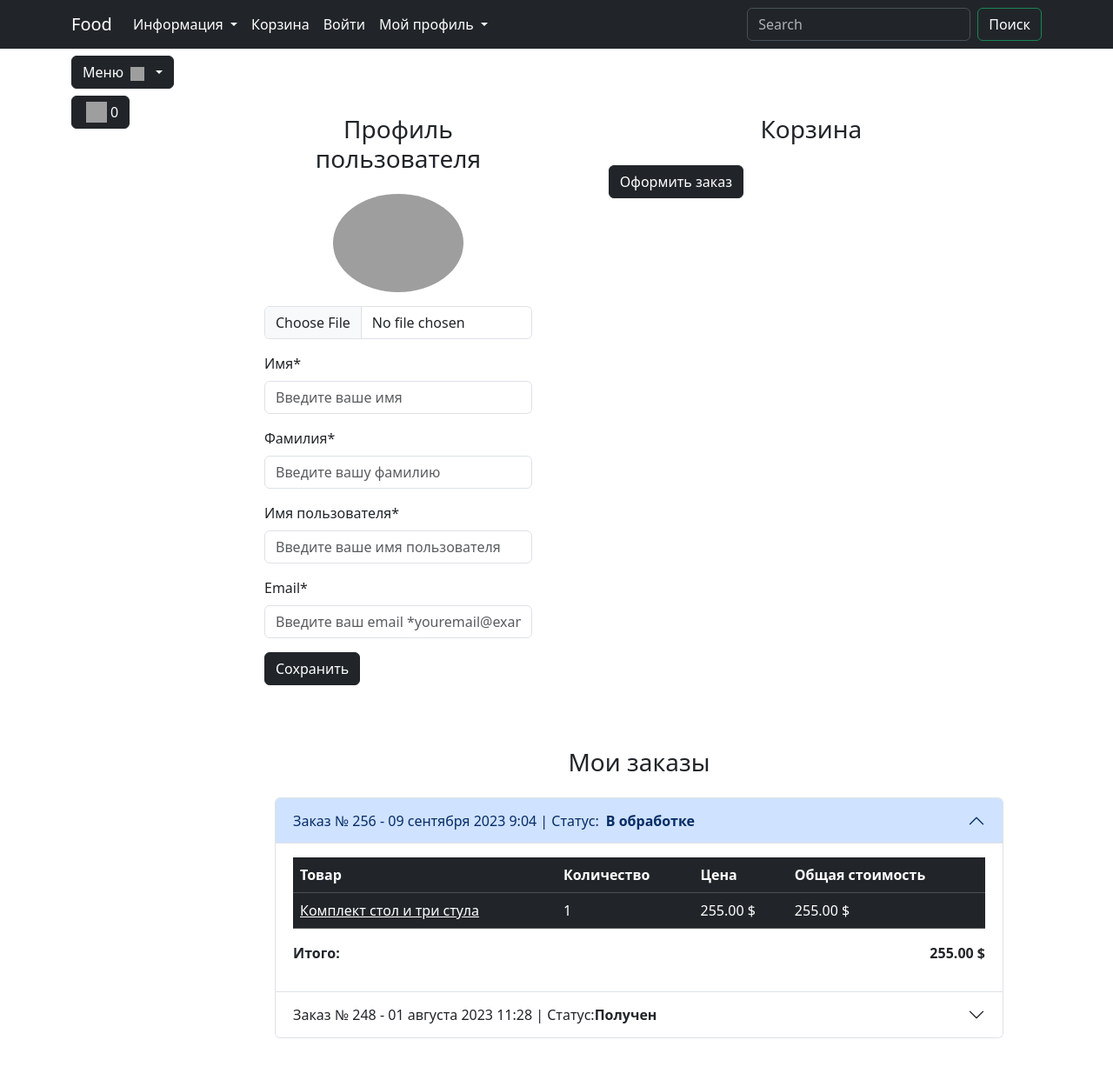
After one commit to YevhenB0512/food_site, a Django app: template users/templates/users/profile.html in a window 1280 px wide. The commit adds this page. Shown: the whole page at 87% size. Run offline with Django 4.2, Linux system fonts and the light colour scheme; the template is opened without the code that fills it, so the values that code supplies are empty; parts of the project's set-up code (start-up, migrations or seed data) failed here and were passed over; some libraries are stand-ins or nearby versions; grey boxes are pictures that could not be loaded.

Commit message:
creating users app and templates logit, registration, profile

```diff
--- a/food/settings.py
+++ b/food/settings.py
@@ -37,11 +37,13 @@ INSTALLED_APPS = [
     'django.contrib.sessions',
     'django.contrib.messages',
     'django.contrib.staticfiles',
+    'django.contrib.postgres',
 
     'debug_toolbar',
 
     'main',
     'goods',
+    'users',
 ]
 
 MIDDLEWARE = [
@@ -61,7 +63,7 @@ ROOT_URLCONF = 'food.urls'
 TEMPLATES = [
     {
         'BACKEND': 'django.template.backends.django.DjangoTemplates',
-        'DIRS': [],
+        'DIRS': [BASE_DIR / 'templates', ],
         'APP_DIRS': True,
         'OPTIONS': {
             'context_processors': [
--- a/food/urls.py
+++ b/food/urls.py
@@ -24,7 +24,8 @@ from django.conf.urls.static import static
 urlpatterns = [
     path('admin/', admin.site.urls),
     path('', include('main.urls', namespace='main')),
-    path('catalog/', include('goods.urls', namespace='goods'))
+    path('catalog/', include('goods.urls', namespace='goods')),
+    path('user/', include('users.urls', namespace='user'))
 ]
 
 if settings.DEBUG == True:
--- a/goods/templates/goods/catalog.html
+++ b/goods/templates/goods/catalog.html
@@ -1,4 +1,4 @@
-{% extends 'main/base.html'%}
+{% extends 'base.html'%}
 {% load static %}
 {% load goods_tag %}
 
--- a/goods/templates/goods/product.html
+++ b/goods/templates/goods/product.html
@@ -1,4 +1,4 @@
-{% extends 'main/base.html'%}
+{% extends 'base.html'%}
 {% load static %}
 
 {% block content %}
--- a/main/templates/main/about.html
+++ b/main/templates/main/about.html
@@ -1,4 +1,4 @@
-{% extends 'main/base.html'%}
+{% extends 'base.html'%}
 
 {% load static %}
 
--- a/main/templates/main/index.html
+++ b/main/templates/main/index.html
@@ -1,4 +1,4 @@
-{% extends 'main/base.html'%}
+{% extends 'base.html'%}
 
 {% load static %}
 
--- a/main/templates/main/base.html
+++ b/templates/base.html
@@ -47,7 +47,7 @@
                             <a class="nav-link  text-white" href="carts/cart.html">Корзина</a>
                         </li>
                         <li class="nav-item">
-                            <a class="nav-link  text-white" href="users/login.html">Войти</a>
+                            <a class="nav-link  text-white" href="{% url 'users:login' %}">Войти</a>
                         </li>
                         <li class="nav-item dropdown ">
                             <a class="nav-link dropdown-toggle text-white" href="#" role="button"
@@ -56,13 +56,13 @@
                             </a>
                             <ul class="dropdown-menu">
                                 <li><a class="dropdown-item  text-white" href="carts/cart.html">Корзина</a></li>
-                                <li><a class="dropdown-item  text-white" href="users/profile.html">Личный кабинет</a>
+                                <li><a class="dropdown-item  text-white" href="{% url 'users:profile' %}">Личный кабинет</a>
                                 </li>
                                 <li><a class="dropdown-item  text-white" href="{% url 'admin:index' %}">Админ панель</a></li>
                                 <li>
                                     <hr class="dropdown-divider">
                                 </li>
-                                <li><a class="dropdown-item  text-white" href="#">Выйти</a></li>
+                                <li><a class="dropdown-item  text-white" href="{% url 'users:logout' %}">Выйти</a></li>
                             </ul>
                         </li>
                     </ul>
--- /dev/null
+++ b/users/templates/users/profile.html
@@ -0,0 +1,145 @@
+{% extends 'base.html' %}
+{% load static %}
+
+{% block content %}
+<div class="row">
+    <div class="container mt-5">
+        <div class="row">
+            <!-- Профиль с данными пользователя -->
+            <div class="col-md-5">
+                <div class=" bg-white p-4 mb-4 mx-2 rounded custom-shadow">
+                    <h3 class="text-center mb-4">Профиль пользователя</h3>
+                    <form>
+                        <div class="row">
+                            <div class="col-md-12 mb-3 text-center">
+                                <img src="{% static 'deps/images/baseavatar.jpg' %}"
+                                     alt="Аватар пользователя" class="img-fluid rounded-circle"
+                                     style="max-width: 150px;">
+                                <input type="file" class="form-control mt-3" id="avatar"
+                                       accept="image/*">
+                            </div>
+                            <div class="col-md-12 mb-3">
+                                <label for="firstName" class="form-label">Имя*</label>
+                                <input type="text" class="form-control" id="firstName"
+                                       placeholder="Введите ваше имя" value="" required>
+                            </div>
+                            <div class="col-md-12 mb-3">
+                                <label for="lastName" class="form-label">Фамилия*</label>
+                                <input type="text" class="form-control" id="lastName"
+                                       placeholder="Введите вашу фамилию" value="" required>
+                            </div>
+                            <div class="col-md-12 mb-3">
+                                <label for="username" class="form-label">Имя пользователя*</label>
+                                <input type="text" class="form-control" id="username"
+                                       placeholder="Введите ваше имя пользователя" value="" required>
+                            </div>
+                            <div class="col-md-12 mb-3">
+                                <label for="email" class="form-label">Email*</label>
+                                <input type="email" class="form-control" id="email"
+                                       placeholder="Введите ваш email *youremail@example.com" value=""
+                                       required>
+                            </div>
+                        </div>
+                        <button type="submit" class="btn btn-dark">Сохранить</button>
+                    </form>
+                </div>
+            </div>
+            <!-- Корзина -->
+            <div class="col-md-7">
+                <div class=" bg-white p-4 mb-4 mx-2 rounded custom-shadow">
+                    <h3 class="text-center mb-4">Корзина</h3>
+                    <div class="container" id="cart-items-container">
+                        <!-- Разметка корзины -->
+                        <!-- Закончилась разметка корзины -->
+                    </div>
+                    <a class="btn btn-dark" href="../orders/create_order.html">
+                        Оформить заказ
+                    </a>
+                </div>
+            </div>
+            <!-- Оформленные заказы -->
+            <div class="col-md-12">
+                <div class=" bg-white p-4 mb-4 mx-2 rounded custom-shadow">
+                    <h3 class="text-center mb-4">Мои заказы</h3>
+                    <!-- Разметка заказов -->
+                    <div class="container">
+                        <div class="accordion" id="accordionExample">
+                            <div class="accordion-item">
+                                <h2 class="accordion-header" id="heading1">
+                                    <button class="accordion-button" type="button" data-bs-toggle="collapse"
+                                            data-bs-target="#collapse1" aria-expanded="false" aria-controls="collapse1">
+                                        Заказ № 256 - 09 сентября 2023 9:04 | Статус:<strong class="mx-2"> В
+                                        обработке</strong>
+                                    </button>
+                                </h2>
+                                <div id="collapse1" class="accordion-collapse collapse show" aria-labelledby="heading1"
+                                     data-bs-parent="#accordionExample">
+                                    <div class="accordion-body">
+                                        <table class="table table-dark table-hover">
+                                            <thead>
+                                            <tr>
+                                                <th>Товар</th>
+                                                <th>Количество</th>
+                                                <th>Цена</th>
+                                                <th>Общая стоимость</th>
+                                            </tr>
+                                            </thead>
+                                            <tbody>
+                                            <tr>
+                                                <td><a class="text-white" href="#">Комплект стол и три стула</a></td>
+                                                <td>1</td>
+                                                <td>255.00 $</td>
+                                                <td>255.00 $</td>
+
+                                            </tr>
+                                            </tbody>
+                                        </table>
+                                        <div class="d-flex justify-content-between">
+                                            <p><strong>Итого:</strong></p>
+                                            <p><strong>255.00 $</strong></p>
+
+                                        </div>
+                                    </div>
+                                </div>
+                            </div>
+                            <div class="accordion-item">
+                                <h2 class="accordion-header" id="heading2">
+                                    <button class="accordion-button collapsed" type="button" data-bs-toggle="collapse"
+                                            data-bs-target="#collapse2" aria-expanded="false" aria-controls="collapse2">
+                                        Заказ № 248 - 01 августа 2023 11:28 | Статус: <strong>Получен</strong>
+                                    </button>
+                                </h2>
+                                <div id="collapse2" class="accordion-collapse collapse" aria-labelledby="heading2"
+                                     data-bs-parent="#accordionExample">
+                                    <div class="accordion-body">
+                                        <table class="table table-dark table-hover">
+                                            <thead>
+                                            <tr>
+                                                <th>Товар</th>
+                                                <th>Количество</th>
+                                                <th>Цена</th>
+                                                <th>Общая стоимость</th>
+                                            </tr>
+                                            </thead>
+                                            <tbody>
+                                            <tr>
+                                                <td><a class="text-white" href="#">Стул офисный</a></td>
+                                                <td>2</td>
+                                                <td>30.00 $</td>
+                                                <td>60.00 $</td>
+
+                                            </tr>
+                                            </tbody>
+                                        </table>
+                                    </div>
+                                </div>
+                            </div>
+                        </div>
+                    </div>
+                    <!-- Закончилась разметка заказов -->
+                </div>
+            </div>
+        </div>
+    </div>
+</div>
+{% endblock content %}
--- /dev/null
+++ b/users/urls.py
@@ -0,0 +1,11 @@
+from django.urls import path
+from users.views import *
+
+app_name = 'users'
+
+urlpatterns = [
+    path('login/', login, name='login'),
+    path('registration/', registration, name='registration'),
+    path('profile/', profile, name='profile'),
+    path('logout/', logout, name='logout'),
+]
```
Also changed, not shown: goods/utils.py (+11 -8 lines), users/templates/users/login.html (added, +45 -0 lines), users/templates/users/registration.html (added, +50 -0 lines).
